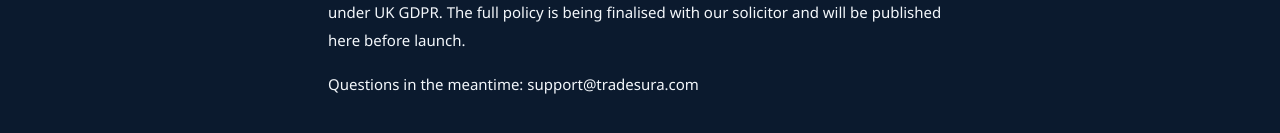
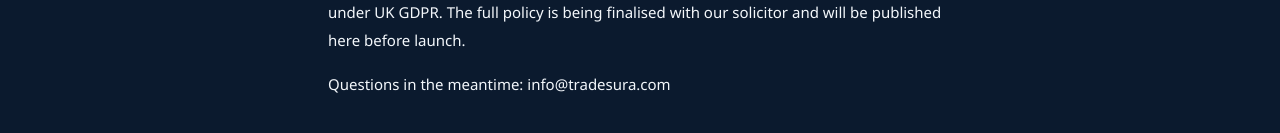
Before and after one commit to OliverWilcox/TradeSura, a Next.js app: page /privacy in a window 1280 px wide. Shown: the part 219-352 px from the top of the page. Built offline with nearby package versions, Linux system fonts and the light colour scheme.

Commit message:
Support email is info@tradesura.com everywhere

```diff
--- a/app/customer-terms/page.tsx
+++ b/app/customer-terms/page.tsx
@@ -22,7 +22,7 @@
           to every customer on it. Each plan&apos;s services are described in the plan document the
           customer receives when they join.
         </p>
-        <p className="mt-4 leading-7">Questions: support@tradesura.com</p>
+        <p className="mt-4 leading-7">Questions: info@tradesura.com</p>
       </main>
     </>
   );
--- a/app/privacy/page.tsx
+++ b/app/privacy/page.tsx
@@ -20,7 +20,7 @@
           finalised with our solicitor and will be published here before launch.
         </p>
         <p className="mt-4 leading-7">
-          Questions in the meantime: support@tradesura.com
+          Questions in the meantime: info@tradesura.com
         </p>
       </main>
     </>
--- a/app/terms/page.tsx
+++ b/app/terms/page.tsx
@@ -20,7 +20,7 @@
           will be published here before launch.
         </p>
         <p className="mt-4 leading-7">
-          Questions in the meantime: support@tradesura.com
+          Questions in the meantime: info@tradesura.com
         </p>
       </main>
     </>
--- a/lib/email-layout.ts
+++ b/lib/email-layout.ts
@@ -21,7 +21,7 @@
 // Where replies to TradeSura's own emails land (Build Review 3, P2
 // "Mailboxes" — a person keeps this inbox monitored). EMAIL_REPLY_TO
 // overrides it per environment.
-export const SUPPORT_EMAIL = "support@tradesura.com";
+export const SUPPORT_EMAIL = "info@tradesura.com";
 
 export const COMPANY_LINE =
   "TradeSura Ltd, registered in England and Wales, company no. 17325346. Registered office: Unit A3, Gateway Tower, 32 Western Gateway, London E16 1YL.";
```
